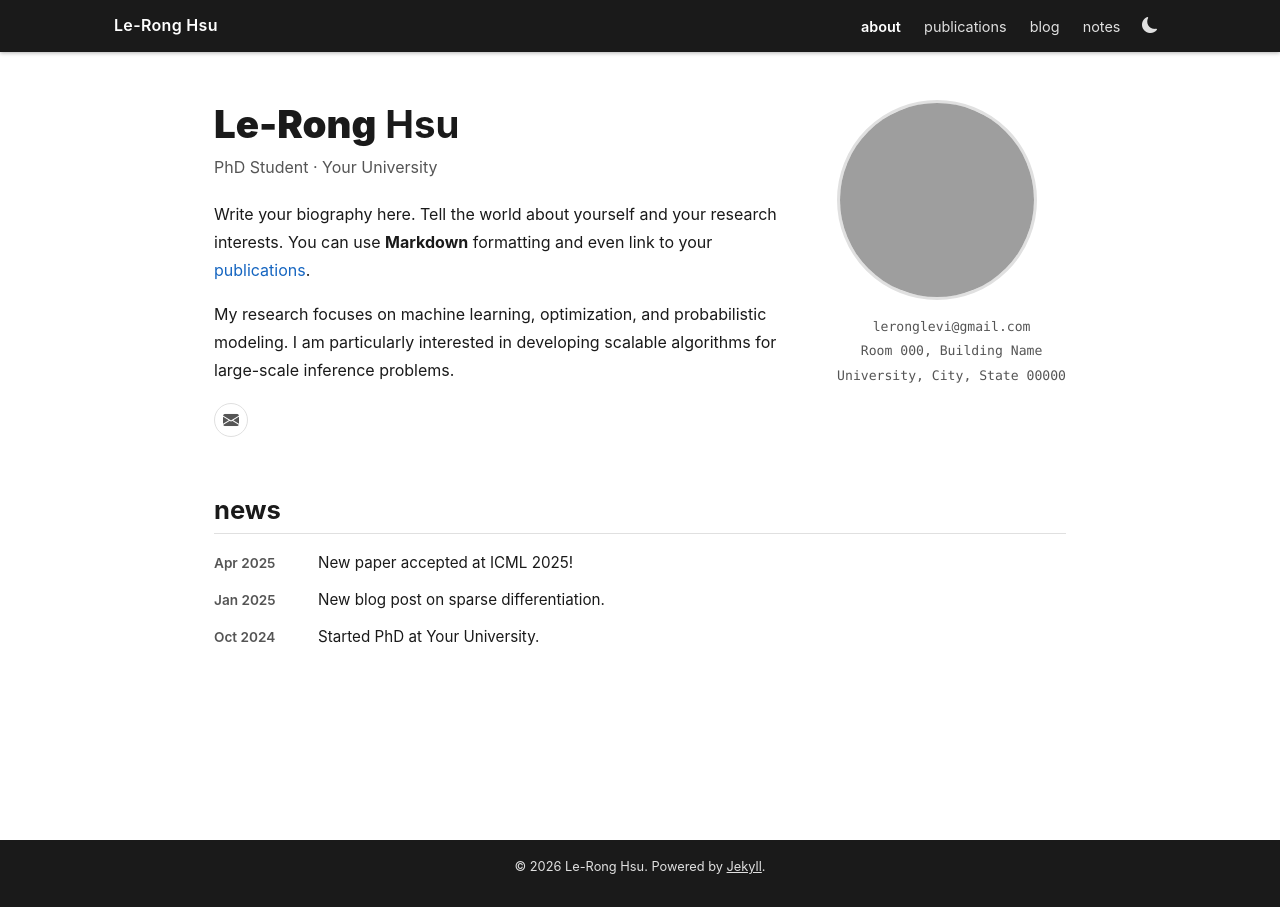
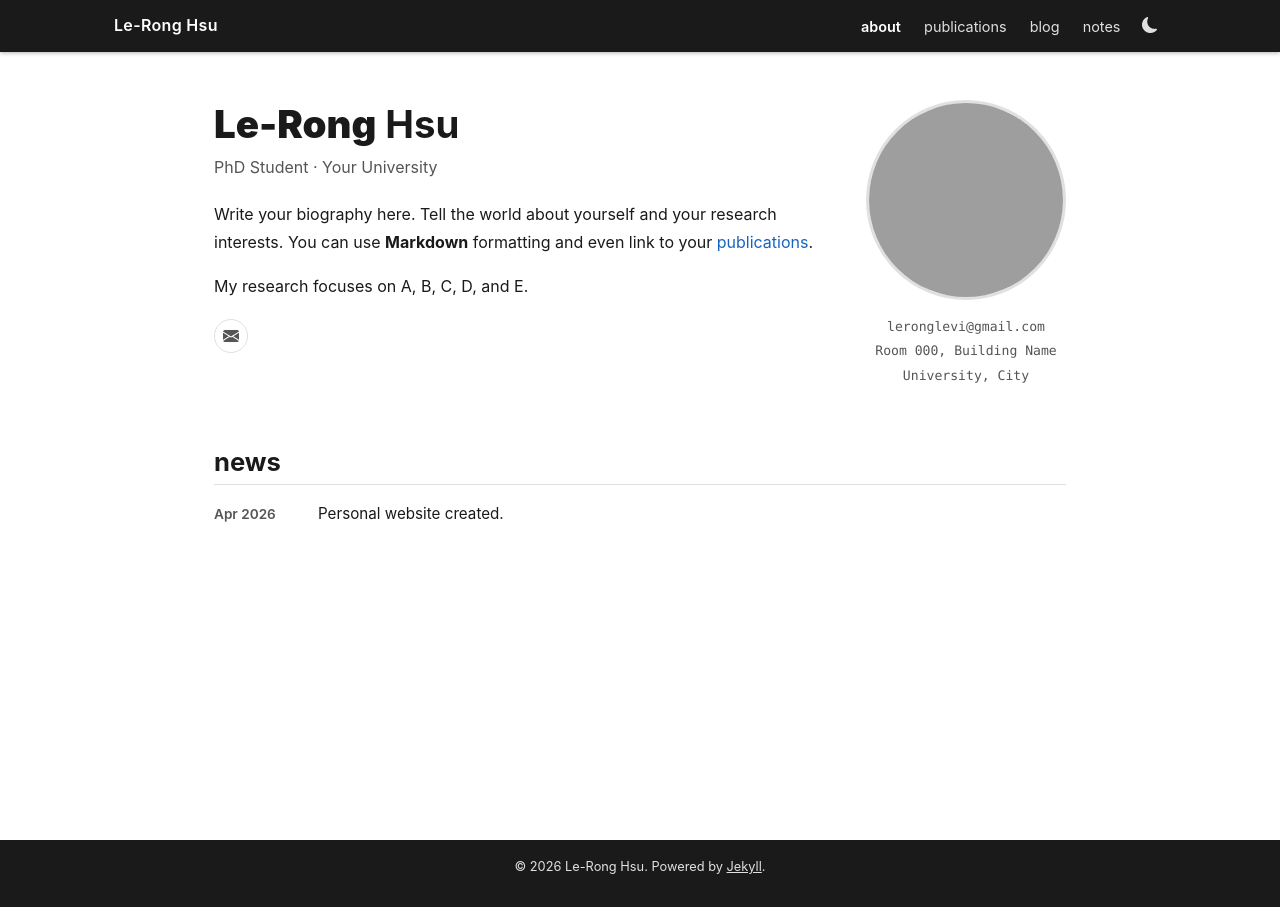
Before and after one commit to levi-hsu/levi-hsu.github.io, a Jekyll site: the page built from _pages/about.md, in a window 1280 px wide. Built offline with Jekyll 4.4.1, drawn with Linux system fonts in a browser that asks for light colours; grey boxes are pictures that could not be loaded.

Commit message:
delete unnecessary parts

```diff
--- a/_data/news.yml
+++ b/_data/news.yml
@@ -1,8 +1,2 @@
-- date: "Apr 2025"
-  content: "New paper accepted at ICML 2025!"
-
-- date: "Jan 2025"
-  content: "New blog post on sparse differentiation."
-
-- date: "Oct 2024"
-  content: "Started PhD at Your University."
+- date: "Apr 2026"
+  content: "Personal website created."
--- a/_pages/about.md
+++ b/_pages/about.md
@@ -3,9 +3,9 @@ layout: home
 title: about
 permalink: /
 office: "Room 000, Building Name"
-address: "University, City, State 00000"
+address: "University, City"
 ---
 
 Write your biography here. Tell the world about yourself and your research interests. You can use **Markdown** formatting and even link to your [publications](/publications/).
 
-My research focuses on machine learning, optimization, and probabilistic modeling. I am particularly interested in developing scalable algorithms for large-scale inference problems.
+My research focuses on A, B, C, D, and E.
```
Also changed, not shown: 3 other files.
